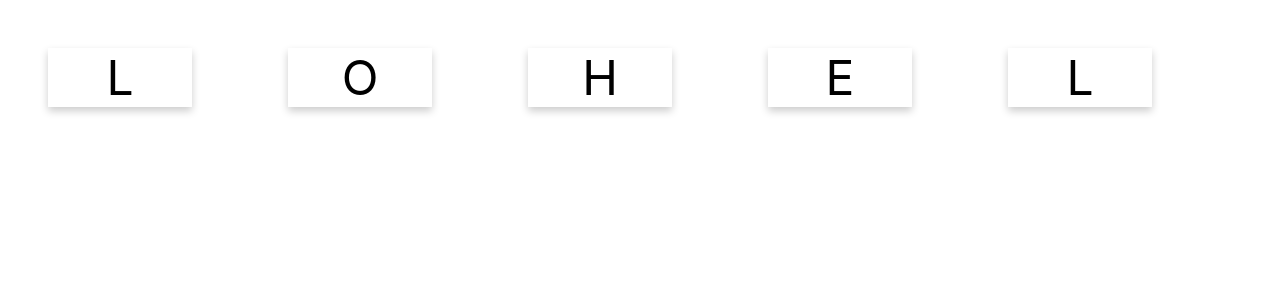
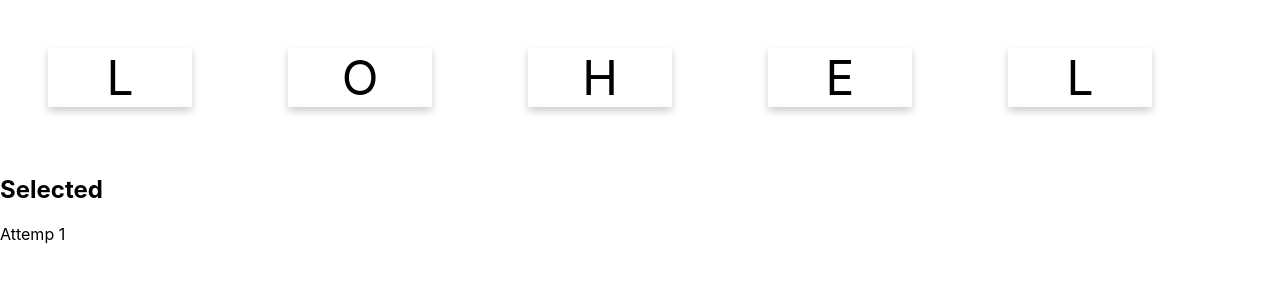
Before and after one commit to FrameTee29/Lab_3SA03, a React (Create React App) app: page / in a window 1280 px wide. Shown: the top 300 px of the page. Built offline with nearby package versions, Linux system fonts and the light colour scheme.

Commit message:
Game logic and add Complete

```diff
--- a/src/App.css
+++ b/src/App.css
@@ -1,6 +1,7 @@
 .App {
   text-align: center;
   color: blue;
+  text-align: center;
 }
 
 .card{
@@ -14,6 +15,12 @@
 }
 
 .activeCard {
-  color: red;
-  background: pink;
+  color:rgb(0, 0, 0);
+  background: rgb(58, 255, 8);
+  text-align: center;
  }
+
+ h1{
+  text-align: center;
+  color:rgb(0, 0, 0);
+ }
--- a/src/App.js
+++ b/src/App.js
@@ -20,16 +20,39 @@
 
   state = prepareStateFromWord(message)
 
-  activationHandler = (value) => {
-    this.setState({
-      guess: [...this.state.guess, value]
-    })
+  activationHandler = (c) => {
+    let guess = [...this.state.guess, c]
+    this.setState({ guess })
+    if (guess.length == this.state.chars.length) {
+      if (guess.join('').toString() == this.state.word) {
+        this.setState({ guess: [], completed: true })
+      }
+
+      else {
+        this.setState({ guess: [], attempt: this.state.attempt + 1 })
+      }
+    }
   }
 
   render() {
     return (
       <div>
         {Array.from(this.state.chars).map((item, index) => <CharacterCard value={item} key={index} activationHandler={this.activationHandler} />)}
+
+        <h2>Selected</h2>
+        {
+          Array.from(this.state.guess).map((item, index) => (
+            <CharacterCard
+              value={item}
+              key={index}
+              activationHandler={this.activationHandler}
+            />
+          ))
+        }
+        <div>Attemp {this.state.attempt}</div>
+        {
+          this.state.completed && <h4>Complete</h4>
+        }
 
       </div>
     );
--- a/src/CharacterCard.js
+++ b/src/CharacterCard.js
@@ -9,6 +9,11 @@
         }
     }
 
+    componentDidUpdate(prevProps){
+        if(prevProps.attempt != this.props.attempt){
+        this.setState({active: false})
+        }
+       }
 
     activate = () => {
         this.setState({
```
